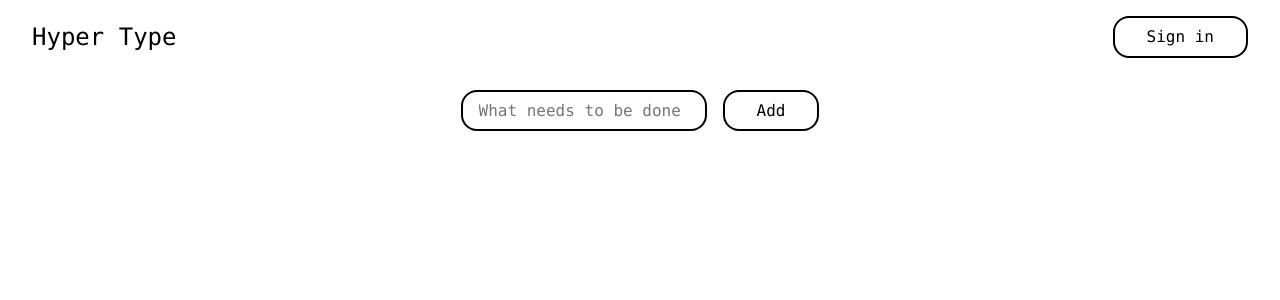
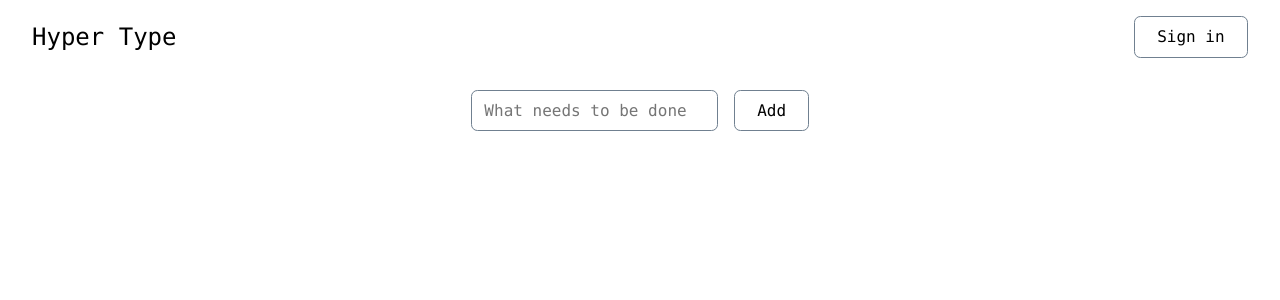
Before and after one commit to evilpaper/hyper-type, a React (Create React App) app: page /todos in a window 1280 px wide. Shown: the top 300 px of the page. Built offline with nearby package versions, Linux system fonts and the light colour scheme.

Commit message:
Reduce boder radius on input and button, replace icon on delete todo button

```diff
--- a/src/App.css
+++ b/src/App.css
@@ -98,4 +98,5 @@ ul {
   display: flex;
   align-items: center;
   justify-content: space-between;
+  color: slategray;
 }
--- a/src/components/Jobs.tsx
+++ b/src/components/Jobs.tsx
@@ -34,6 +34,7 @@ export default function Jobs() {
                 <h2>{job.name.first}</h2>
                 <h2>{job.name.last}</h2>
                 <h2>{job.id.value}</h2>
+                <img src={job.picture.medium} alt="Job" />
               </li>
             );
           })}
--- a/src/components/TodoList.tsx
+++ b/src/components/TodoList.tsx
@@ -18,14 +18,29 @@ export default function List({
               <p>{item.text}</p>
             </div>
             <button className="todo__delete" onClick={() => deleteTodo(item)}>
-              <svg width="20" height="20" fill="currentColor">
-                <path
-                  fill-rule="evenodd"
-                  clip-rule="evenodd"
-                  d="M3.172 5.172a4 4 0 015.656 0L10 6.343l1.172-1.171a4 4 0 115.656 5.656L10 17.657l-6.828-6.829a4 4 0 010-5.656z"
+              <svg
+                width="20"
+                height="20"
+                viewBox="0 0 20 20"
+                fill="currentColor"
+                xmlns="http://www.w3.org/2000/svg"
+              >
+                <rect
+                  x="2.5"
+                  width="24.7487"
+                  height="3.53553"
+                  rx="1.76777"
+                  transform="rotate(45 2.5 0)"
+                />
+                <rect
+                  x="20"
+                  y="2.5"
+                  width="24.7487"
+                  height="3.53553"
+                  rx="1.76777"
+                  transform="rotate(135 20 2.5)"
                 />
               </svg>
-              <p>Delete</p>
             </button>
           </li>
         );
--- a/src/index.css
+++ b/src/index.css
@@ -16,9 +16,9 @@ select {
 button {
   margin: 0;
   background-color: transparent;
-  border: 2px solid black;
-  border-radius: 1em;
-  padding: 0 2em;
+  border: 1px solid slategray;
+  border-radius: 0.4em;
+  padding: 0 1.4em;
   height: 2.6em;
 }
 
@@ -30,8 +30,8 @@ button:hover {
 input {
   margin: 0;
   background-color: transparent;
-  border: 2px solid black;
-  border-radius: 1em;
-  padding: 0 1em;
+  border: 1px solid slategray;
+  border-radius: 0.4em;
+  padding: 0 1.4em 0 0.8em;
   height: 2.6em;
 }
```
